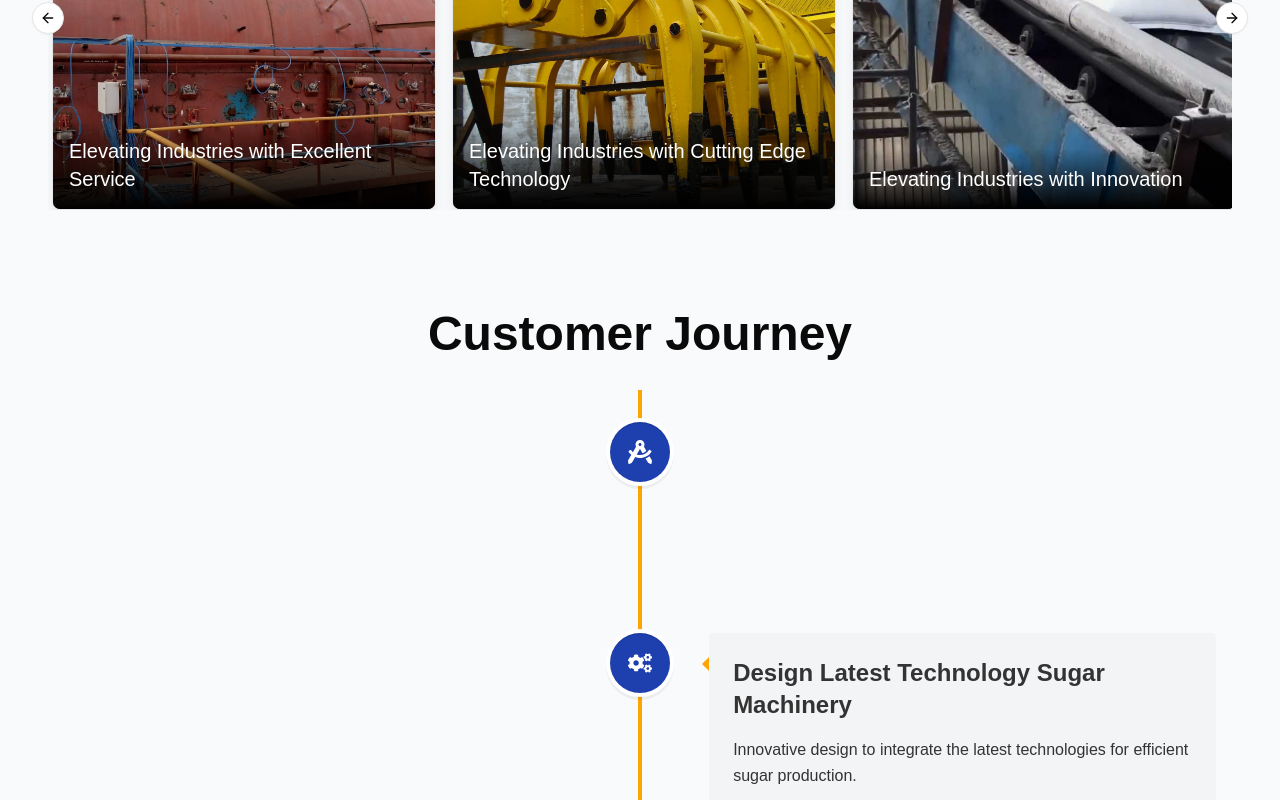
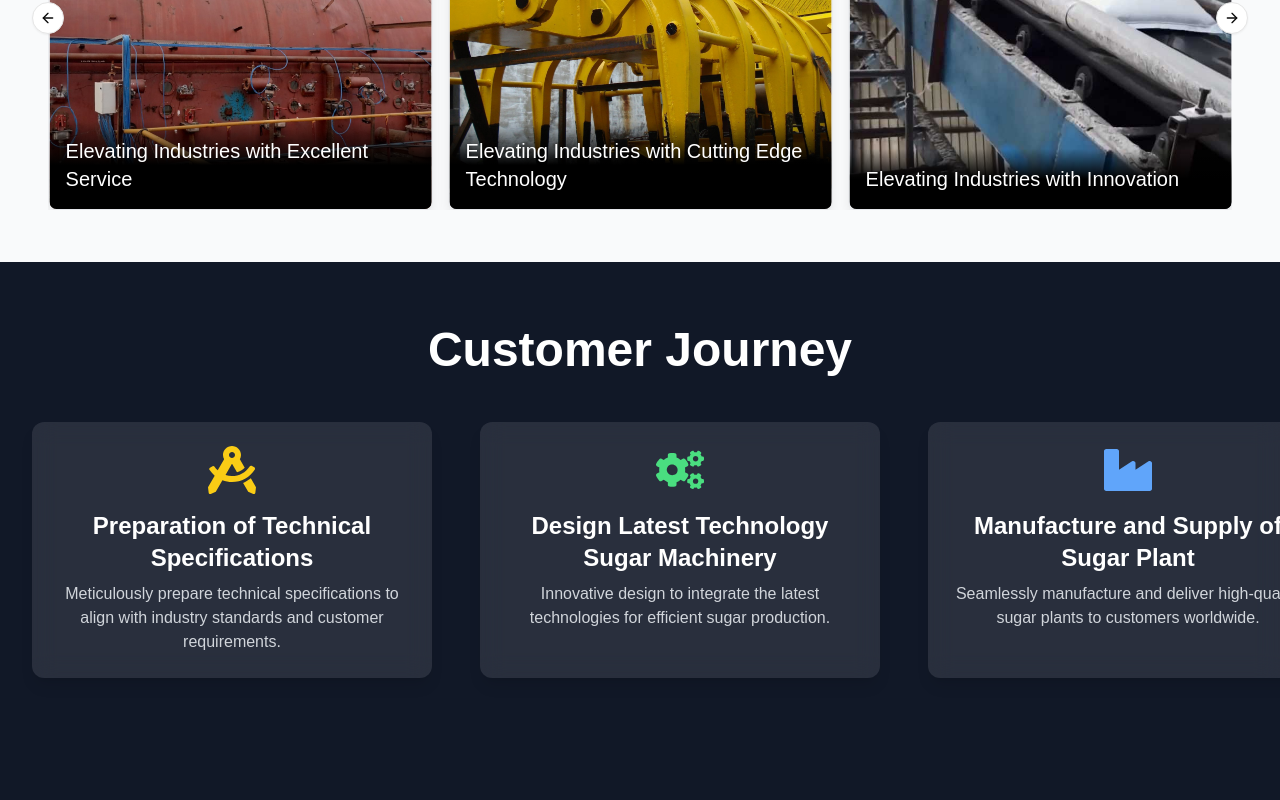
Before and after one commit to drjvtlkr/apexenggtech, a Next.js app: page / in a window 1280 px wide. Shown: the part 2740-3540 px from the top of the page. Built offline with nearby package versions, Linux system fonts and the light colour scheme; a web font is replaced by a local one.

Commit message:
changes in the customer journey

```diff
--- a/app/page.tsx
+++ b/app/page.tsx
@@ -11,6 +11,7 @@ import MissionVisionCard from "@/components/MissionVisionCard";
 import { ProductCarousel } from "@/components/ProductCarousel";
 import { CustomerJourney } from "@/components/CustomerJourney";
 import { AnimatedTestimonialsDemo } from "@/components/animated-testimonials-demo";
+import CustomerJourney1 from "@/components/CustomerJourney1";
 const Home = () => {
   return (
     <>
@@ -87,7 +88,8 @@ const Home = () => {
         {/* Customer Journey */}
         <div className="py-10 mt-3">
           {/* <h1 className="text-5xl font-bold text-center mb-6">Customer Journey</h1> */}
-          <CustomerJourney />
+          {/* <CustomerJourney /> */}
+          <CustomerJourney1 />
         </div>
 
 
--- /dev/null
+++ b/components/CustomerJourney1.tsx
@@ -0,0 +1,101 @@
+"use client";
+
+import React, { useEffect, useRef } from "react";
+import { gsap } from "gsap";
+import { ScrollTrigger } from "gsap/ScrollTrigger";
+import {
+  FaCogs,
+  FaDraftingCompass,
+  FaIndustry,
+  FaProjectDiagram,
+  FaChartLine,
+  FaLeaf,
+} from "react-icons/fa";
+
+gsap.registerPlugin(ScrollTrigger);
+
+const journeySteps = [
+  {
+    title: "Preparation of Technical Specifications",
+    icon: <FaDraftingCompass className="text-yellow-400 text-5xl" />,
+    description:
+      "Meticulously prepare technical specifications to align with industry standards and customer requirements.",
+  },
+  {
+    title: "Design Latest Technology Sugar Machinery",
+    icon: <FaCogs className="text-green-400 text-5xl" />,
+    description:
+      "Innovative design to integrate the latest technologies for efficient sugar production.",
+  },
+  {
+    title: "Manufacture and Supply of Sugar Plant",
+    icon: <FaIndustry className="text-blue-400 text-5xl" />,
+    description:
+      "Seamlessly manufacture and deliver high-quality sugar plants to customers worldwide.",
+  },
+  {
+    title: "Expand/Increase In-Built Capacity of the Plant",
+    icon: <FaProjectDiagram className="text-purple-400 text-5xl" />,
+    description:
+      "Enhance existing infrastructure to increase capacity and boost overall efficiency.",
+  },
+  {
+    title: "Optimize Factory Operations to Achieve Full Capacity",
+    icon: <FaChartLine className="text-pink-400 text-5xl" />,
+    description:
+      "Implement strategic measures to maximize output and minimize resource wastage.",
+  },
+  {
+    title: "Improve Sugar Output Quality and Lower Energy Costs",
+    icon: <FaLeaf className="text-red-400 text-5xl" />,
+    description:
+      "Ensure superior sugar quality while adopting energy-efficient solutions to reduce operational costs.",
+  },
+];
+
+const CustomerJourney1: React.FC = () => {
+  const containerRef = useRef<HTMLDivElement>(null);
+  const timelineRef = useRef<HTMLDivElement>(null);
+
+  useEffect(() => {
+    const section = containerRef.current;
+    const timeline = timelineRef.current;
+
+    if (!section || !timeline) return;
+
+    gsap.to(timeline, {
+      x: () => -(timeline.scrollWidth - section.clientWidth),
+      ease: "none",
+      scrollTrigger: {
+        trigger: section,
+        start: "top top",
+        end: () => `+=${timeline.scrollWidth}`,
+        scrub: 1,
+        pin: true,
+      },
+    });
+  }, []);
+
+  return (
+    <div ref={containerRef} className="relative w-full h-[100vh] overflow-hidden bg-gray-900 text-white py-16 px-8">
+      {/* Title */}
+      <h2 className="text-center text-5xl font-bold mb-12">Customer Journey</h2>
+
+      {/* Scrolling Section */}
+      <div ref={timelineRef} className="flex gap-12 w-max">
+        {journeySteps.map((step, index) => (
+          <div
+            key={index}
+            className="w-[300px] md:w-[350px] lg:w-[400px] bg-white bg-opacity-10 rounded-xl p-6 shadow-lg backdrop-blur-md flex flex-col items-center text-center"
+          >
+            <div className="mb-4">{step.icon}</div>
+            <h3 className="text-2xl font-semibold">{step.title}</h3>
+            <p className="text-gray-300 mt-2">{step.description}</p>
+          </div>
+        ))}
+      </div>
+    </div>
+  );
+};
+
+export default CustomerJourney1;
--- a/components/ProductCarousel.tsx
+++ b/components/ProductCarousel.tsx
@@ -71,9 +71,12 @@ export const ProductCarousel: React.FC = () => {
                       sizes="(max-width: 768px) 100vw, (max-width: 1200px) 33vw, 33vw"
                       priority
                     />
-                    <div className="absolute bottom-0 left-0 w-full bg-gradient-to-t from-black to-transparent text-white p-4">
-                      <h3 className="text-xl font-medium">{product.name}</h3>
+                    <div className="">
+                      <div className="absolute bottom-0 left-0 w-full bg-gradient-to-t from-black via-black to-transparent p-4">
+                        <h3 className="text-xl font-medium text-white">{product.name}</h3>
+                      </div>
                     </div>
+
                   </div>
                 </Card>
               </Link>
```
